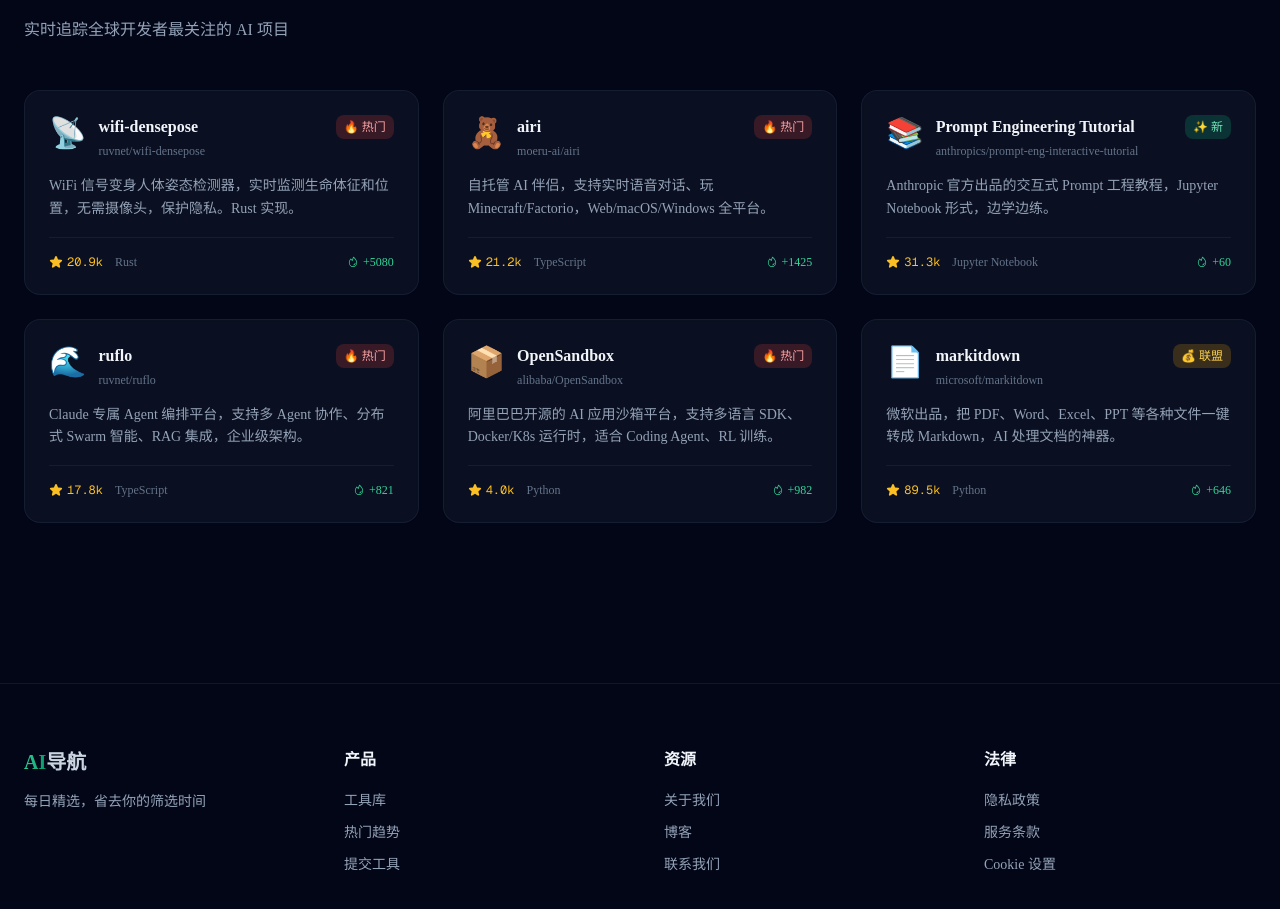
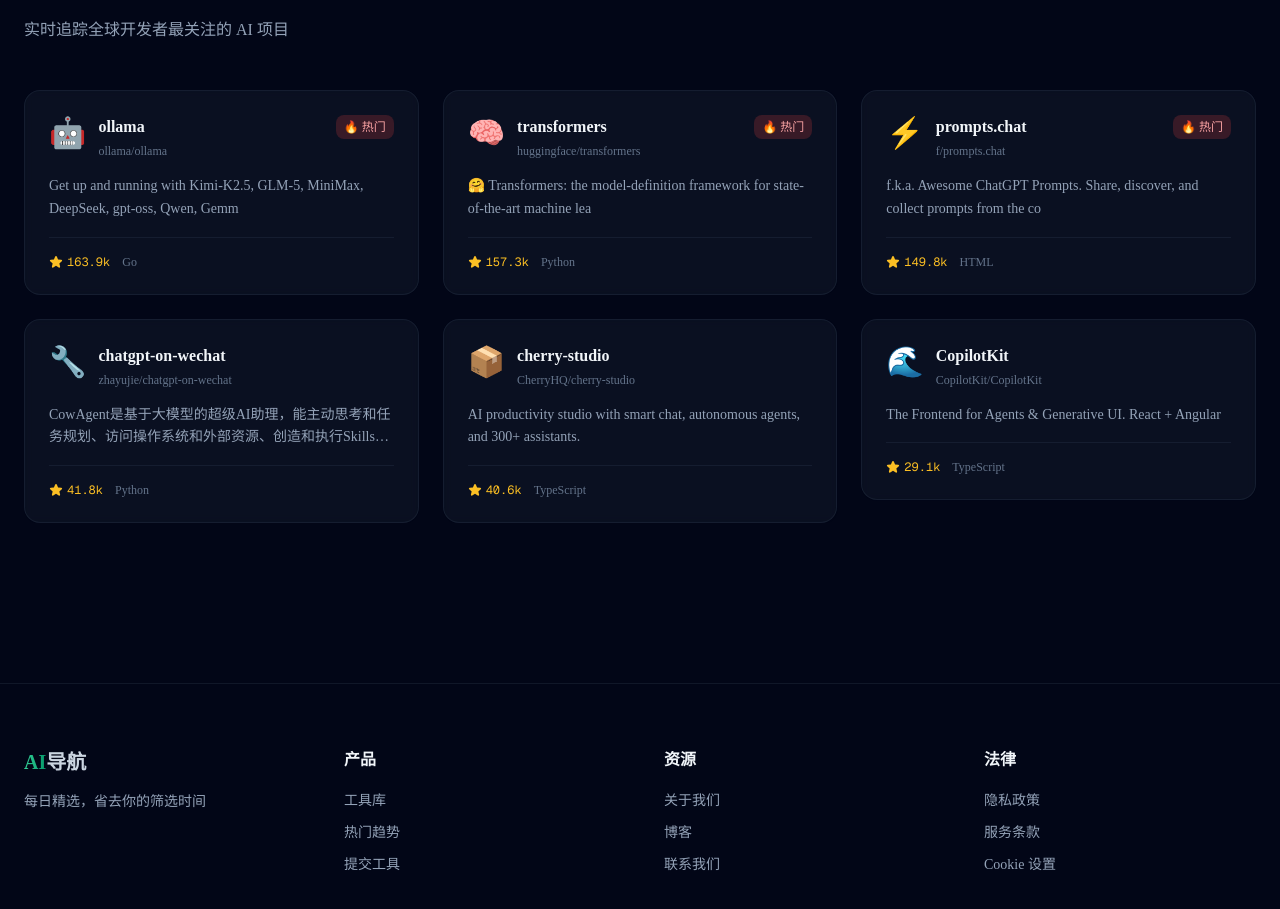
Before and after one commit to Y-B-S/ai-nav, a Next.js app: page / in a window 1280 px wide. Shown: the part 1765-2674 px from the top of the page. Built offline with nearby package versions, Linux system fonts and the light colour scheme.

Commit message:
chore: update trending data 2026-03-03

```diff
--- a/components/TrendingSection.tsx
+++ b/components/TrendingSection.tsx
@@ -21,82 +21,82 @@
 const tools: Tool[] = [
   {
     id: '1',
-    name: 'wifi-densepose',
-    repo: 'ruvnet/wifi-densepose',
-    description: 'WiFi 信号变身人体姿态检测器，实时监测生命体征和位置，无需摄像头，保护隐私。Rust 实现。',
-    category: '效率',
-    stars: 20916,
-    todayStars: 5080,
-    language: 'Rust',
-    icon: '📡',
-    badge: 'hot',
-    url: 'https://github.com/ruvnet/wifi-densepose',
+    name: 'ollama',
+    repo: 'ollama/ollama',
+    description: 'Get up and running with Kimi-K2.5, GLM-5, MiniMax, DeepSeek, gpt-oss, Qwen, Gemm',
+    category: 'Agent',
+    stars: 163892,
+    todayStars: 0,
+    language: 'Go',
+    icon: '🤖',
+    badge: 'hot' as const,
+    url: 'https://github.com/ollama/ollama',
   },
   {
     id: '2',
-    name: 'airi',
-    repo: 'moeru-ai/airi',
-    description: '自托管 AI 伴侣，支持实时语音对话、玩 Minecraft/Factorio，Web/macOS/Windows 全平台。',
-    category: 'Agent',
-    stars: 21235,
-    todayStars: 1425,
-    language: 'TypeScript',
-    icon: '🧸',
-    badge: 'hot',
-    url: 'https://github.com/moeru-ai/airi',
+    name: 'transformers',
+    repo: 'huggingface/transformers',
+    description: '🤗 Transformers: the model-definition framework for state-of-the-art machine lea',
+    category: '效率',
+    stars: 157273,
+    todayStars: 0,
+    language: 'Python',
+    icon: '🧠',
+    badge: 'hot' as const,
+    url: 'https://github.com/huggingface/transformers',
   },
   {
     id: '3',
-    name: 'Prompt Engineering Tutorial',
-    repo: 'anthropics/prompt-eng-interactive-tutorial',
-    description: 'Anthropic 官方出品的交互式 Prompt 工程教程，Jupyter Notebook 形式，边学边练。',
+    name: 'prompts.chat',
+    repo: 'f/prompts.chat',
+    description: 'f.k.a. Awesome ChatGPT Prompts. Share, discover, and collect prompts from the co',
     category: '编程',
-    stars: 31328,
-    todayStars: 60,
-    language: 'Jupyter Notebook',
-    icon: '📚',
-    badge: 'new',
-    url: 'https://github.com/anthropics/prompt-eng-interactive-tutorial',
+    stars: 149806,
+    todayStars: 0,
+    language: 'HTML',
+    icon: '⚡',
+    badge: 'hot' as const,
+    url: 'https://github.com/f/prompts.chat',
   },
   {
     id: '4',
-    name: 'ruflo',
-    repo: 'ruvnet/ruflo',
-    description: 'Claude 专属 Agent 编排平台，支持多 Agent 协作、分布式 Swarm 智能、RAG 集成，企业级架构。',
-    category: 'Agent',
-    stars: 17848,
-    todayStars: 821,
-    language: 'TypeScript',
-    icon: '🌊',
-    badge: 'hot',
-    url: 'https://github.com/ruvnet/ruflo',
+    name: 'chatgpt-on-wechat',
+    repo: 'zhayujie/chatgpt-on-wechat',
+    description: 'CowAgent是基于大模型的超级AI助理，能主动思考和任务规划、访问操作系统和外部资源、创造和执行Skills、拥有长期记忆并不断成长。同时支持飞书、钉钉、企',
+    category: '创作',
+    stars: 41775,
+    todayStars: 0,
+    language: 'Python',
+    icon: '🔧',
+
+    url: 'https://github.com/zhayujie/chatgpt-on-wechat',
   },
   {
     id: '5',
-    name: 'OpenSandbox',
-    repo: 'alibaba/OpenSandbox',
-    description: '阿里巴巴开源的 AI 应用沙箱平台，支持多语言 SDK、Docker/K8s 运行时，适合 Coding Agent、RL 训练。',
-    category: '编程',
-    stars: 3968,
-    todayStars: 982,
-    language: 'Python',
+    name: 'cherry-studio',
+    repo: 'CherryHQ/cherry-studio',
+    description: 'AI productivity studio with smart chat, autonomous agents, and 300+ assistants. ',
+    category: '研究',
+    stars: 40581,
+    todayStars: 0,
+    language: 'TypeScript',
     icon: '📦',
-    badge: 'hot',
-    url: 'https://github.com/alibapenSandbox',
+
+    url: 'https://github.com/CherryHQ/cherry-studio',
   },
   {
     id: '6',
-    name: 'markitdown',
-    repo: 'microsoft/markitdown',
-    description: '微软出品，把 PDF、Word、Excel、PPT 等各种文件一键转成 Markdown，AI 处理文档的神器。',
+    name: 'CopilotKit',
+    repo: 'CopilotKit/CopilotKit',
+    description: 'The Frontend for Agents & Generative UI. React + Angular',
     category: '效率',
-    stars: 89457,
-    todayStars: 646,
-    language: 'Python',
-    icon: '📄',
-    badge: 'affiliate',
-    url: 'https://github.com/microsoft/markitdown',
-  },
+    stars: 29132,
+    todayStars: 0,
+    language: 'TypeScript',
+    icon: '🌊',
+
+    url: 'https://github.com/CopilotKit/CopilotKit',
+  }
 ]
 
 const containerVariants = {
```
